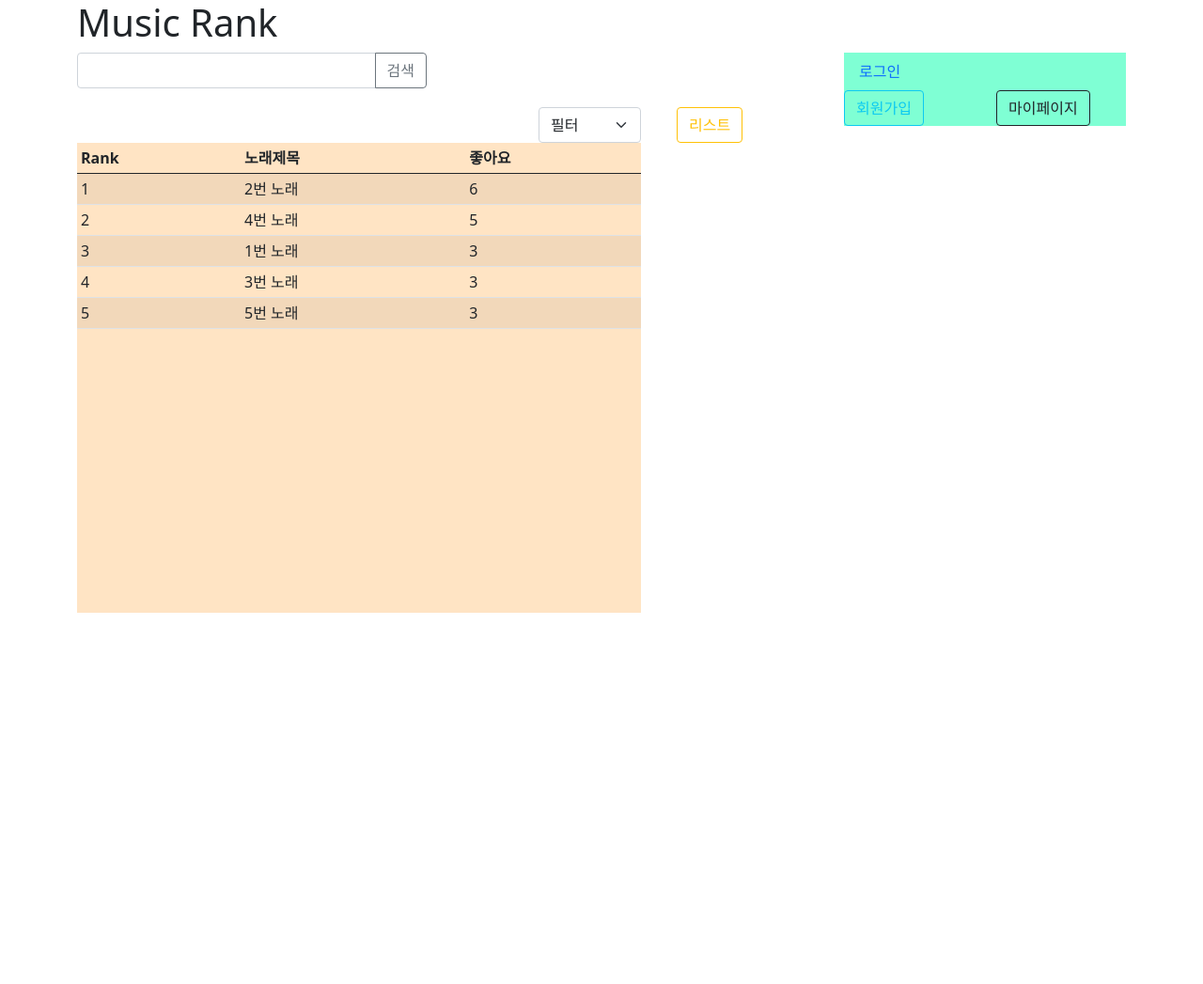
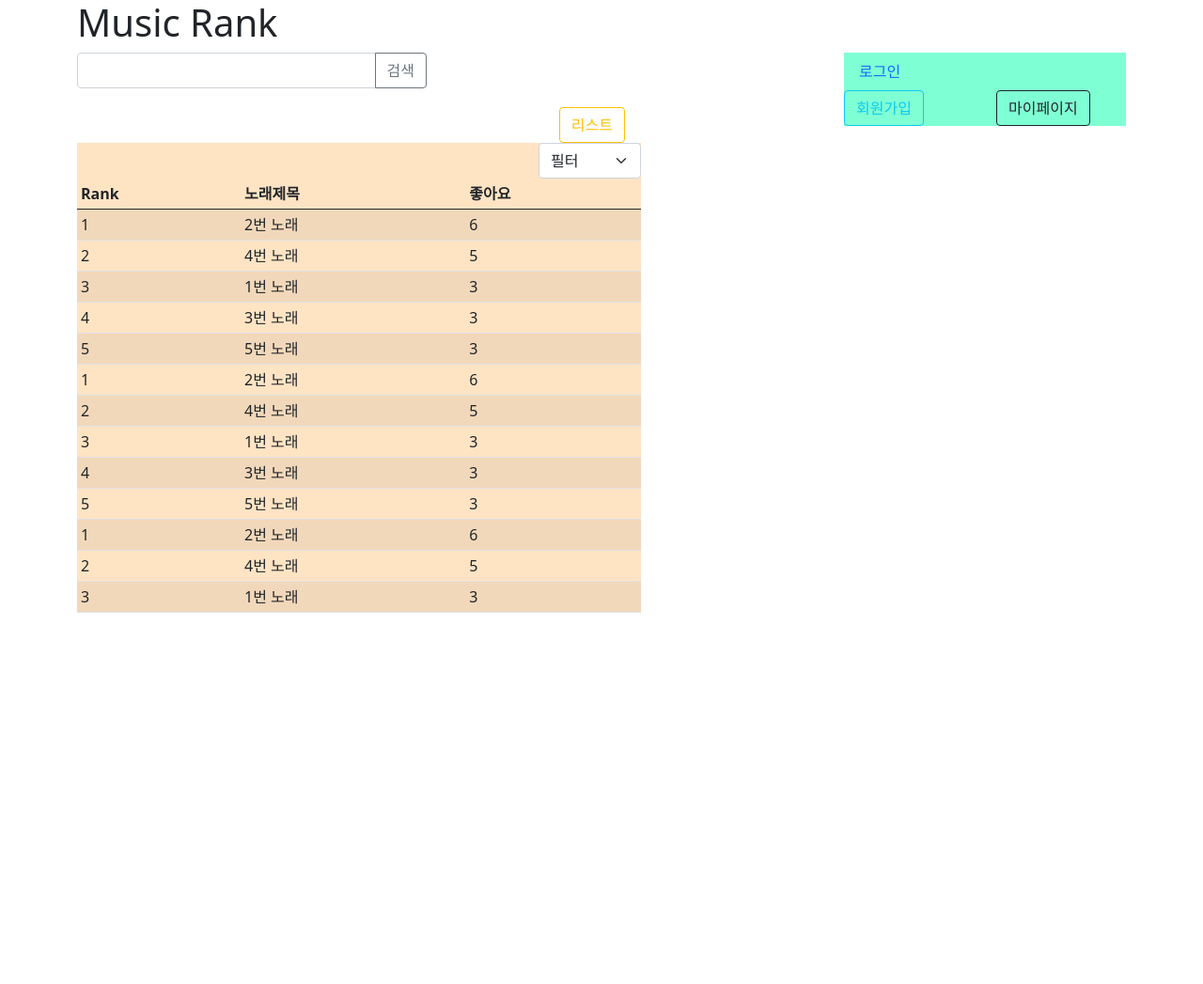
Before and after one commit to ykgod7/project_music, a Django app: page /music/music_rank/ in a window 1280 px wide. Shown: the top 1047 px of the page at 94% size. Run offline with Django 3.2, Linux system fonts and the light colour scheme; data comes from the database, SQL or seed files in the repository.

Commit message:
버튼 위치 조정

```diff
--- a/templates/music_rank.html
+++ b/templates/music_rank.html
@@ -35,19 +35,20 @@
 
 
     <div style="width: 750px; padding-top: 20px">
-        <div id="selector" style="width: 100px; left: 720px; position: absolute">
-                <a role="button" class="btn btn-outline-warning" id="music_list_btn">리스트</a>
-        </div>
 
         <div id="content" style="width: 600px">
-            <select class="form-select" style="width: auto; float: right">
-                <option selected>필터</option>
-                <option value="1">좋아요순</option>
-                <option value="2">댓글순</option>
-                <option value="3">제목순</option>
-            </select>
 
-            <div id="list" style="background-color: bisque; overflow:scroll; width: 600px; height: 500px">
+            <div id="selector" style="float: right; padding-right: 17px">
+                <a role="button" class="btn btn-outline-warning" id="music_list_btn">리스트</a>
+            </div>
+
+            <div id="list" style="overflow:scroll; background-color: bisque; width: 600px; height: 500px;">
+                <select class="form-select" style="width: auto; float: right;">
+                    <option selected>필터</option>
+                    <option value="1">좋아요순</option>
+                    <option value="2">댓글순</option>
+                    <option value="3">제목순</option>
+                </select>
                 <div>
                     <table class="table table-striped table-sm">
                         <thead>
@@ -59,17 +60,18 @@
                         </thead>
                         <tbody id="TbodyPart">
 
-                        {% for music in info_music %}
+                        {% for music in info_music %}{% for music in info_music %}
                         <tr>
                           <td>{{ forloop.counter }}</td>
                           <td>{{ music.m_title }}</td>
                           <td>{{ music.m_like }}</td>
                         </tr>
-                        {% endfor %}
+                        {% endfor %}{% endfor %}
                         </tbody>
                     </table>
                 </div>
             </div>
+
         </div>
     </div>
 
```
Also changed, not shown: templates/index.html (+5 -4 lines).
